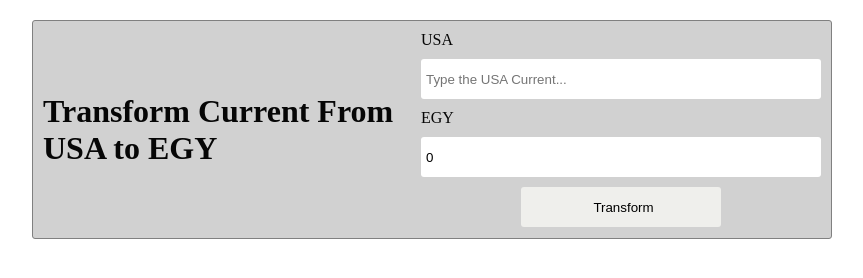
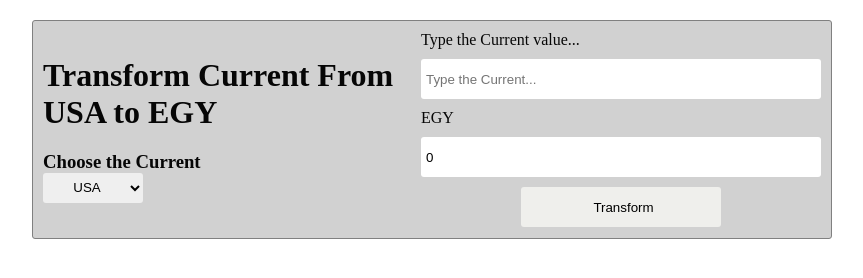
Before and after one commit to Mij-Do/Current-Transformer, a plain HTML site: page index.html in a window 1280 px wide. Both pictures are taken after a click on the button "Transform". Shown: the whole page, without its empty margins (208-1071 px from the left). Drawn offline with Linux system fonts and the light colour scheme.

Commit message:
V1.1 adding Choose the Current

```diff
--- a/index.html
+++ b/index.html
@@ -8,15 +8,29 @@
 </head>
 <body>
     <div class="container">
+        <div class="first-child">
+            <div class="header">
                 <h1>Transform Current From USA to EGY</h1>
+            </div>
+            <div>
+                <h3>Choose the Current</h3>
+                <select name="select" id="select">
+                    <option value="USA">USA</option>
+                    <option value="EURO">EURO</option>
+                    <option value="CNY">CNY</option>
+                </select>
+            </div>
+        </div>
+        <div>
             <form action="action.php">
-            <label for="first">USA</label>
-            <input type="text" id="first" placeholder="Type the USA Current...">
+                <label for="first">Type the Current value...</label>
+                <input type="text" id="first" placeholder="Type the Current...">
                 <label for="second">EGY</label>
                 <input type="text" id="second" placeholder="The Result..." readonly>
                 <input type="button" value="Transform" id="btn">
             </form>
         </div>
+    </div>
     <script src="./main.js"></script>
 </body>
 </html>
--- a/main.js
+++ b/main.js
@@ -1,14 +1,26 @@
-let usaCurrent = document.getElementById("first");
+let Current = document.getElementById("first");
 let result = document.getElementById("second");
+let select = document.getElementById("select");
 let transform = document.getElementById("btn");
 
 transform.addEventListener("click" , function() {
-    let usaCurrentValue = usaCurrent.value;
-    if (usaCurrentValue === " " || isNaN(parseInt(usaCurrentValue))) {
+    let CurrentValue = Current.value;
+    let selectValue = select.value;
+
+    if (CurrentValue === " " || isNaN(parseInt(CurrentValue))) {
         console.log(false);
-    } else if (!isNaN(parseInt(usaCurrentValue))) {
-        window.sessionStorage.setItem("usaCurrent" , usaCurrentValue);
+    } else if (!isNaN(parseInt(CurrentValue))) {
+        window.sessionStorage.setItem("Current" , CurrentValue);
     }
-    let getValue = window.sessionStorage.getItem("usaCurrent");
-    result.value =  getValue * 50;
+    let getValue = window.sessionStorage.getItem("Current");
+
+
+    // select the current
+    if (selectValue === "USA") {
+        result.value =  getValue * 50;
+    } else if (selectValue === "EURO") {
+        result.value =  getValue * 52;
+    } else if (selectValue === "CNY") {
+        result.value =  getValue * 6;
+    }
 });
--- a/style.css
+++ b/style.css
@@ -25,6 +25,11 @@
     }
 }
 
+.container .first-child .header {
+    margin-bottom: 20px;
+}
+
+
 .container input {
     display: block;
     outline: none;
@@ -37,7 +42,7 @@
 }
 
 
-.container label , h1{
+.container label , h1 , h3{
     animation: labelColors 2s;
     animation-iteration-count: infinite;
     animation-direction: alternate;
@@ -73,5 +78,11 @@
     }
 }
 
-
-/*  Responsive */
+#select {
+    width: 100px;
+    height: 30px;
+    text-align: center;
+    border: none;
+    outline: none;
+    border-radius: 3px;
+}
```
Lines whose indentation alone changed are shown as unchanged.
